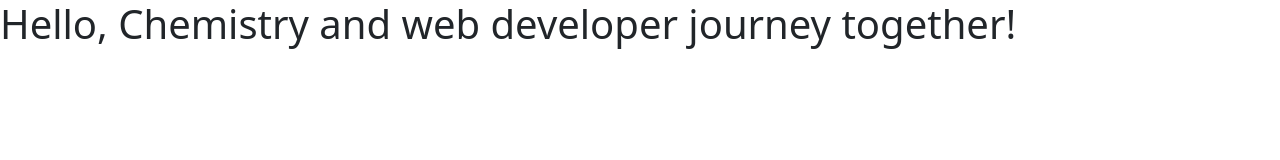
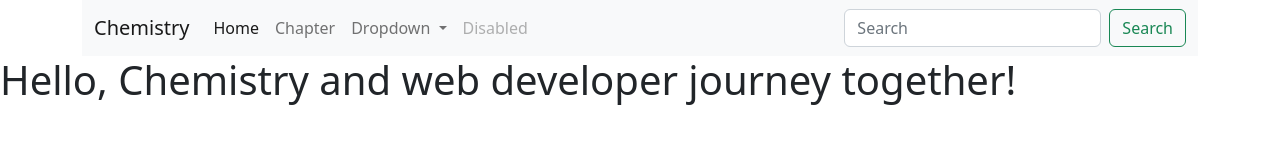
Before and after one commit to ahammedkarim/my-personal-world, a plain HTML site: page index.html in a window 1280 px wide. Drawn offline with nearby package versions, Linux system fonts and the light colour scheme.

Commit message:
navbar added

```diff
--- a/index.html
+++ b/index.html
@@ -10,6 +10,57 @@
 </head>
 
 <body>
+    <!--Navbar start-->
+    <header class="container">
+        <nav class="navbar navbar-expand-lg bg-light">
+            <div class="container-fluid">
+                <a class="navbar-brand" href="#">Chemistry</a>
+                <button class="navbar-toggler" type="button" data-bs-toggle="collapse"
+                    data-bs-target="#navbarSupportedContent" aria-controls="navbarSupportedContent"
+                    aria-expanded="false" aria-label="Toggle navigation">
+                    <span class="navbar-toggler-icon"></span>
+                </button>
+                <div class="collapse navbar-collapse" id="navbarSupportedContent">
+                    <ul class="navbar-nav me-auto mb-2 mb-lg-0">
+                        <li class="nav-item">
+                            <a class="nav-link active" aria-current="page" href="#">Home</a>
+                        </li>
+                        <li class="nav-item">
+                            <a class="nav-link" href="#">Chapter</a>
+                        </li>
+                        <li class="nav-item dropdown">
+                            <a class="nav-link dropdown-toggle" href="#" role="button" data-bs-toggle="dropdown"
+                                aria-expanded="false">
+                                Dropdown
+                            </a>
+                            <ul class="dropdown-menu">
+                                <li><a class="dropdown-item" href="#">SSC</a></li>
+                                <li><a class="dropdown-item" href="#">Hsc</a></li>
+                                <li>
+                                    <hr class="dropdown-divider">
+                                </li>
+                                <li><a class="dropdown-item" href="#">IELTS</a></li>
+                            </ul>
+                        </li>
+                        <li class="nav-item">
+                            <a class="nav-link disabled">Disabled</a>
+                        </li>
+                    </ul>
+                    <form class="d-flex" role="search">
+                        <input class="form-control me-2" type="search" placeholder="Search" aria-label="Search">
+                        <button class="btn btn-outline-success" type="submit">Search</button>
+                    </form>
+                </div>
+            </div>
+        </nav>
+        <!--Slider Start-->
+
+        <!--Slider End-->
+
+    </header>
+    <!--Navbar end-->
+
+
     <h1>Hello, Chemistry and web developer journey together!</h1>
     <script src="https://cdn.jsdelivr.net/npm/bootstrap@5.2.0/dist/js/bootstrap.bundle.min.js"
         integrity="sha384-A3rJD856KowSb7dwlZdYEkO39Gagi7vIsF0jrRAoQmDKKtQBHUuLZ9AsSv4jD4Xa"
```
Also changed, not shown: images/periodic table/78268062_2540699969360206_980743670233825280_n.jpg (added), images/periodic table/periodic t.jpg (added), images/periodic table/pr tb.jpg (added).
